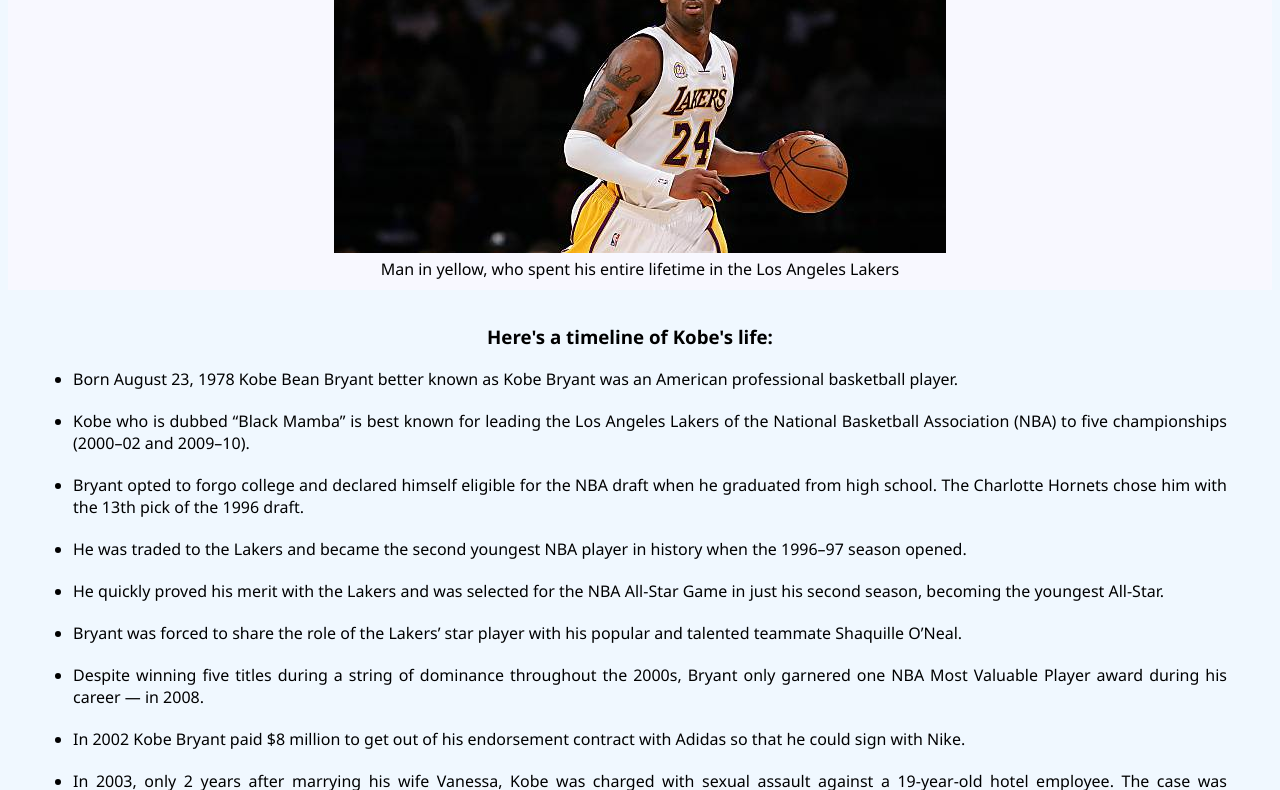
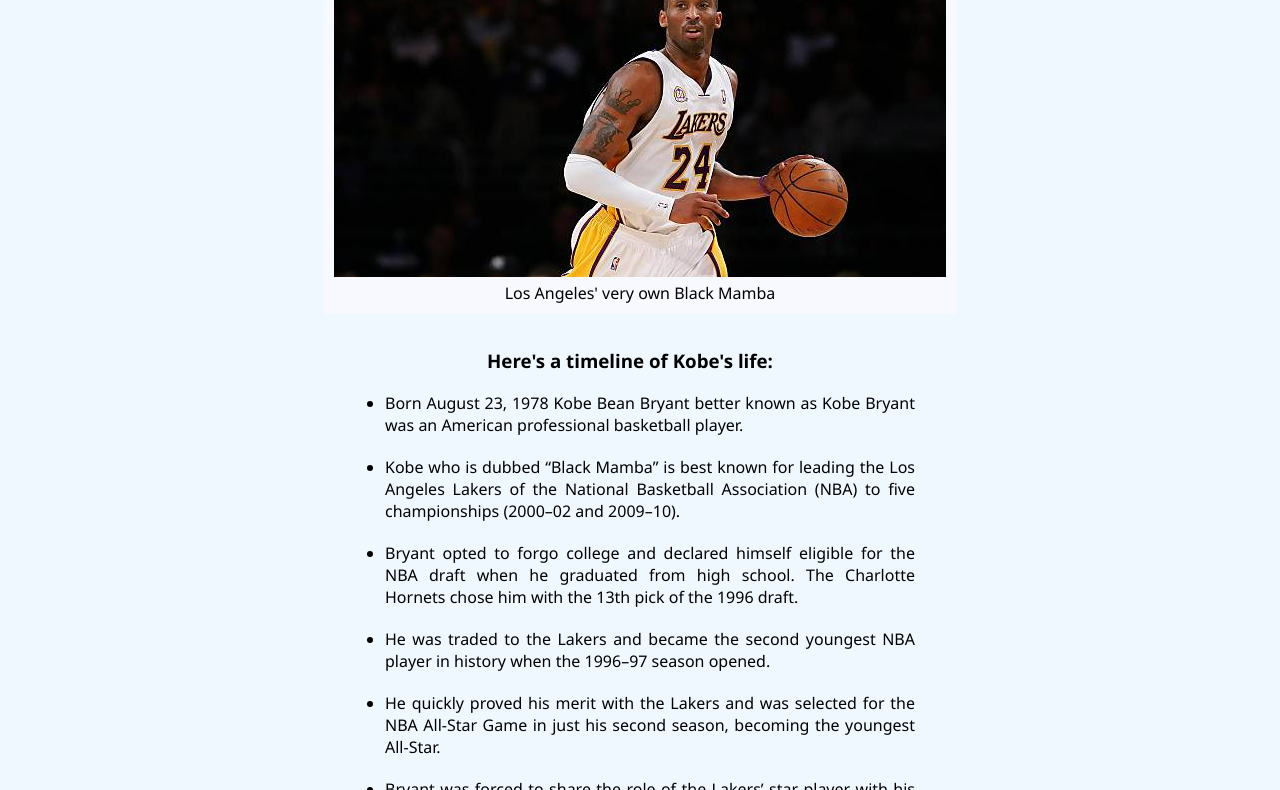
Before and after one commit to Rejoice100/Rejoice100.github.io, a plain HTML site: page index.html in a window 1280 px wide. Shown: the part 310-1100 px from the top of the page. Drawn offline with Linux system fonts and the light colour scheme.

Commit message:
Add files via upload

```diff
--- a/index.html
+++ b/index.html
@@ -9,10 +9,10 @@
 </head>
 <body>
     <h1>Kobe Bryant</h1>
-    <p>One of the greatest football players of all time</p>
+    <p>One of the greatest basketball players of all time</p>
     <div id="img-area">
     <img src="./kb2.jpg" alt="">
-    <FIGcaption id="fig-cap">Man in yellow, who spent his entire lifetime in the Los Angeles Lakers</FIGcaption>
+    <FIGcaption id="fig-cap">Los Angeles' very own Black Mamba</FIGcaption>
     </div>
     <div id="timeline">
        <h3>Here's a timeline of Kobe's life:</h3>
--- a/stylesheet.css
+++ b/stylesheet.css
@@ -2,6 +2,9 @@
     text-align: center;
     font-family: 'Segoe UI', Tahoma, Geneva, Verdana, sans-serif;
     background: aliceblue;
+    display: flex;
+    flex-direction: column;
+    align-self: center;
 }
 h1 {
     font-size: 3rem;
@@ -10,6 +13,7 @@
     background: aliceblue;
     margin: 10px 10px 10px 5px;
     padding: 5px 25px 10px 10px;
+
 
 }
 h5 {
@@ -29,3 +33,7 @@
     margin: 0px 10px 20px 10px;
     text-align: justify;
 }
+ul {
+    max-width: 550px;
+    margin: 0 auto 50px auto;
+}
```
